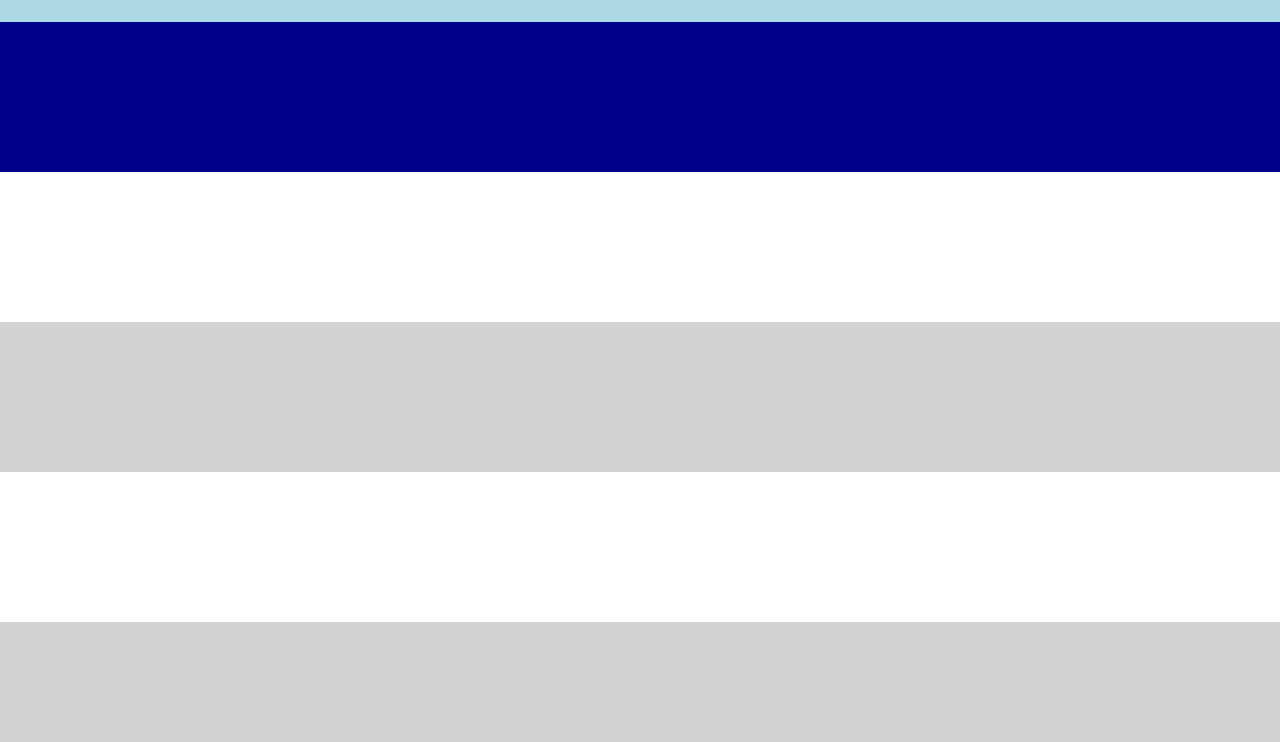
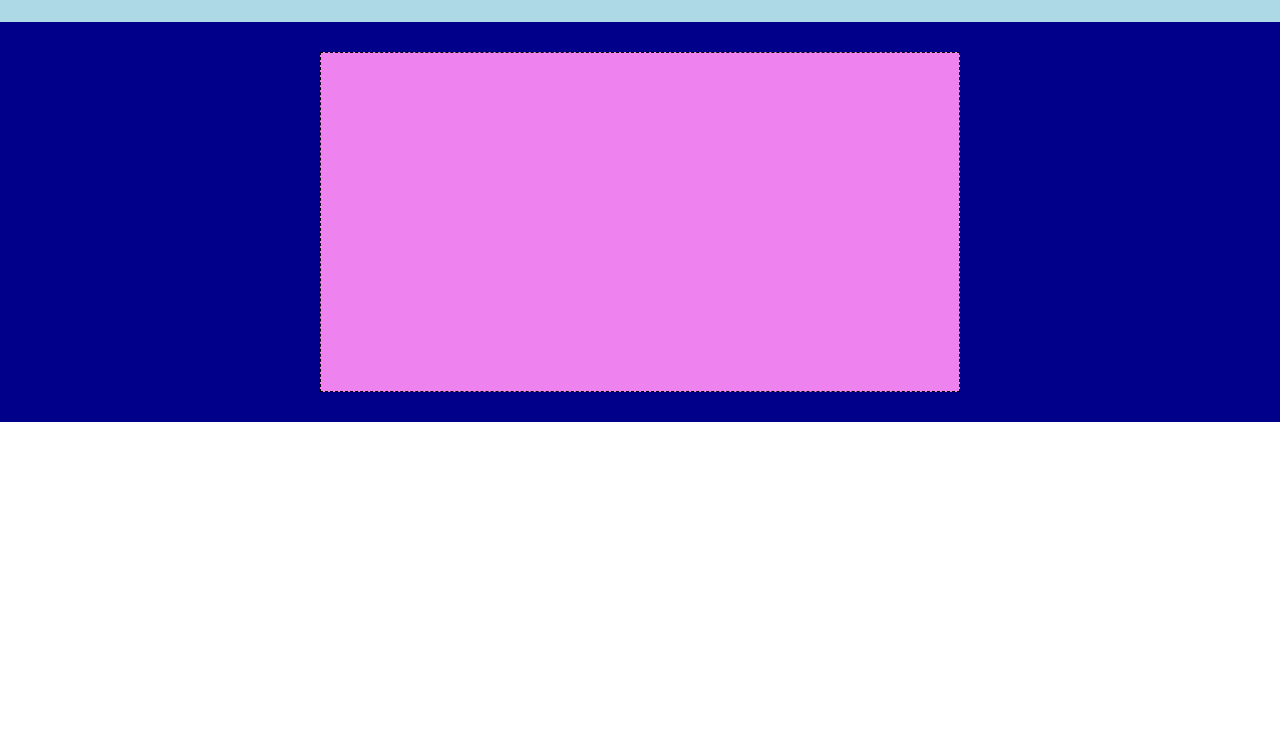
Before and after one commit to ManuelTrappolini/htmlcss-struttura-discord, a plain HTML site: page index.html in a window 1280 px wide. Shown: the part 58-800 px from the top of the page. Drawn offline with Linux system fonts and the light colour scheme.

Commit message:
update main

```diff
--- a/assets/style.css
+++ b/assets/style.css
@@ -48,7 +48,10 @@ header{
 /* #region main */
 .container{
     width: 100%vh;
-    height: 150px;
+    height: 400px;
+    display: flex;
+    align-items: center;
+    justify-content: center;
 }
 
 .first{
@@ -58,4 +61,15 @@ header{
 .third,.fifth{
     background-color: #D3D3D3;
 }
+
+.fifth{
+    height: 800px;
+}
+
+.main_box{
+    height: 340px;
+    width: 50%;
+    background-color: #EE82EE;
+}
+
 /* #endregion main */
--- a/index.html
+++ b/index.html
@@ -16,7 +16,9 @@
     </header>
     <!-- main -->
     <main>
-        <div class="first container"></div>
+        <div class="first container">
+            <div class="debug main_box"></div>
+        </div>
         <div class="second container"></div>
         <div class="third container"></div>
         <div class="fourth container"></div>
```
